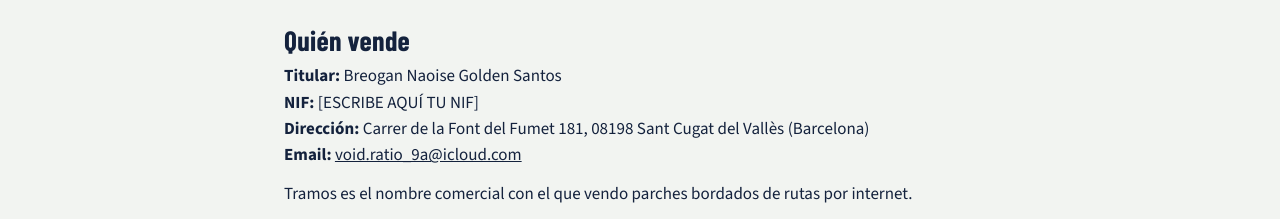
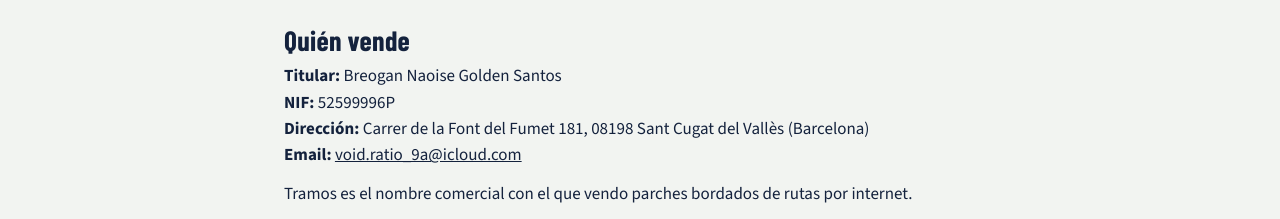
Before and after one commit to naoisegolden/tramos, a plain HTML site: page aviso-legal.html in a window 1280 px wide. Shown: the part 271-490 px from the top of the page. Drawn offline with Linux system fonts and the light colour scheme.

Commit message:
Aviso legal y privacidad: NIF del titular
Co-Authored-By: Claude Opus 5.5 <noreply@anthropic.com>
Claude-Session: https://claude.ai/code/session_01BQwnM23iNvhYopwWWZgZ4c

```diff
--- a/aviso-legal.html
+++ b/aviso-legal.html
@@ -28,7 +28,7 @@
 <section class="wrap section legal">
 <h1 class="h-l">Aviso legal y condiciones de venta</h1>
 <h2>Quién vende</h2>
-<p><b>Titular:</b> Breogan Naoise Golden Santos<br><b>NIF:</b> [ESCRIBE AQUÍ TU NIF]<br><b>Dirección:</b> Carrer de la Font del Fumet 181, 08198 Sant Cugat del Vallès (Barcelona)<br><b>Email:</b> <a href="mailto:void.ratio_9a@icloud.com">void.ratio_9a@icloud.com</a></p>
+<p><b>Titular:</b> Breogan Naoise Golden Santos<br><b>NIF:</b> 52599996P<br><b>Dirección:</b> Carrer de la Font del Fumet 181, 08198 Sant Cugat del Vallès (Barcelona)<br><b>Email:</b> <a href="mailto:void.ratio_9a@icloud.com">void.ratio_9a@icloud.com</a></p>
 <p>Tramos es el nombre comercial con el que vendo parches bordados de rutas por internet.</p>
 <h2 id="condiciones">Condiciones de venta</h2>
 <h3>Precio y pago</h3>
```
Also changed, not shown: privacidad.html (+1 -1 lines).
